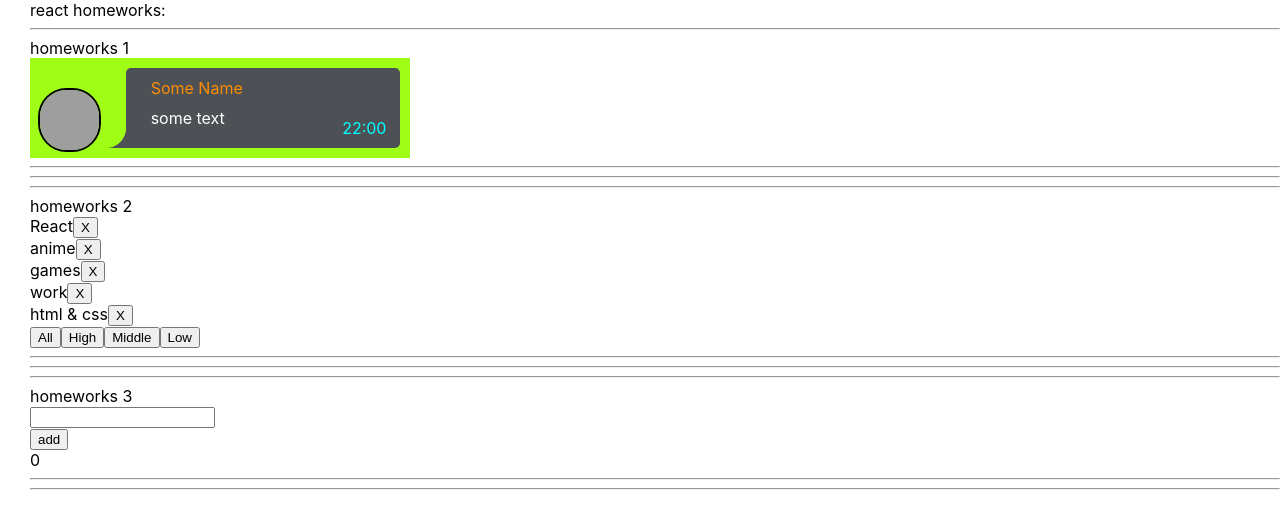
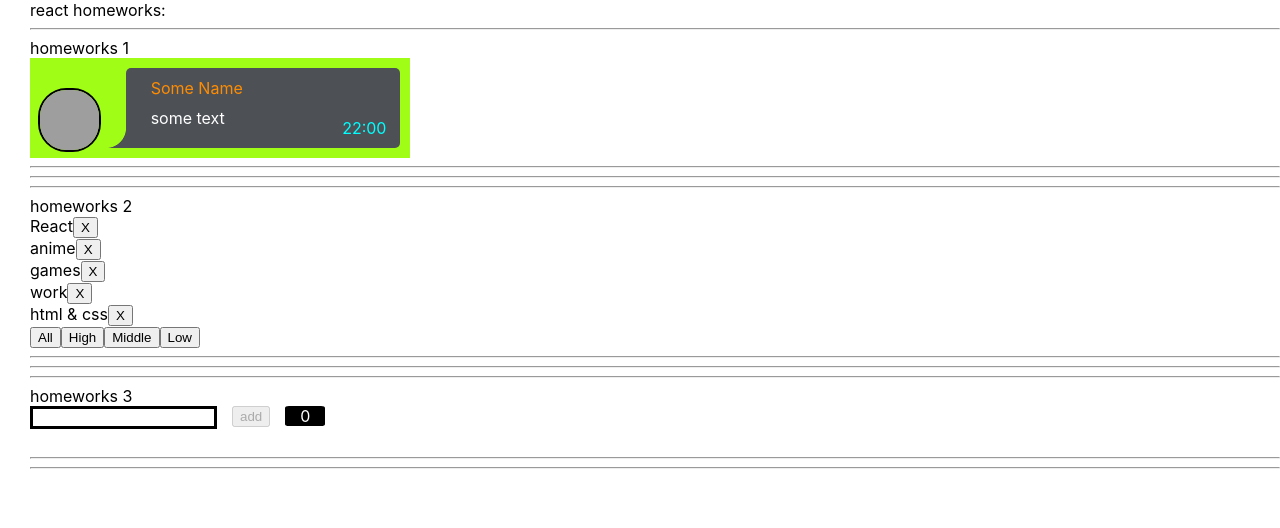
Before and after one commit to artem5511/homeworks, a React (Create React App) app: page / in a window 1280 px wide. Shown: the top 528 px of the page. Built offline with nearby package versions, Linux system fonts and the light colour scheme; grey boxes are pictures that could not be loaded.

Commit message:
Create workspace.xml

```diff
--- a/src/p2-homeworks/h3/Greeting.module.css
+++ b/src/p2-homeworks/h3/Greeting.module.css
@@ -1,18 +1,31 @@
-.someClass {
-
+.greeting {
+    display: flex;
+    align-items: flex-start;
 }
 
-.error s {
-    border: 1px solid red;
-    background: #61dafb;
+.error {
     color: red;
+    height: 20px;
+    margin-right: 15px;
 }
 
-.noerror s {
-    border: 1px solid green;
-    background: #61dafb;
+.inputerror {
+    border: red 3px solid;
 }
 
-.inputerror s {
-    color: #61dafb;
+.noerror {
+    border: 3px solid;
 }
+
+.tU {
+    display: flex;
+    justify-content: center;
+    width: 40px;
+    border-radius: 10%;
+    background: black;
+    color: white;
+}
+
+.button {
+    margin: 0px 15px;
+}
--- a/src/p2-homeworks/h3/Greeting.tsx
+++ b/src/p2-homeworks/h3/Greeting.tsx
@@ -16,11 +16,14 @@ const Greeting: React.FC<GreetingPropsType> = (
 
     const inputClass = error ? s.inputerror : s.noerror
     return (
-        <div>
-            <input value={name} onChange={setNameCallback} className={inputClass}/>
-            <div className={s.error}>{error}</div>
-            <button onClick={addUser}>add</button>
-            <div>{totalUsers}</div>
+        <div className={s.greeting}>
+            <div>
+                <input value={name} onChange={setNameCallback} className={inputClass}/>
+                <div className={s.error}>{error}</div>
+            </div>
+
+            <button className={s.button} onClick={addUser} disabled={!name}>add</button>
+            <div className={s.tU}>{totalUsers}</div>
         </div>
     )
 }
--- a/src/p2-homeworks/h3/GreetingContainer.tsx
+++ b/src/p2-homeworks/h3/GreetingContainer.tsx
@@ -27,9 +27,9 @@ const GreetingContainer: React.FC<GreetingContainerPropsType> = ({users, addUser
         if (trimmedName !== '') {
             addUserCallback(name)
             alert(`Hello ${name}!`)
-            setName(name)
+            setName('')
         } else {
-            setError('Name is required')
+            setError('Name is required!')
         }
         // need to fix
     }
```
